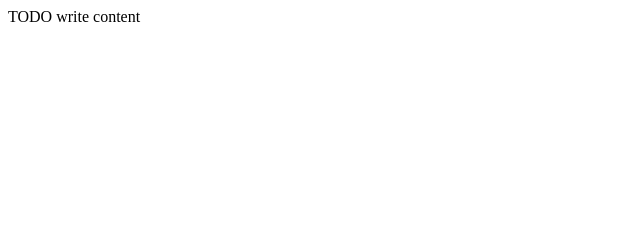
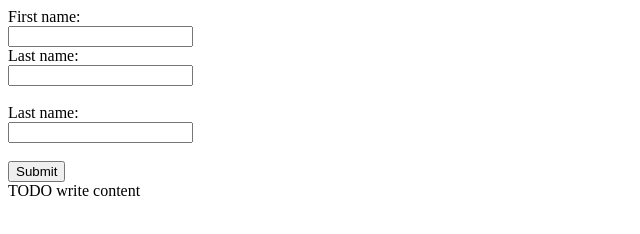
Before and after one commit to gagansodhi/githubmcc, a plain HTML site: page index.html in a window 1280 px wide. Shown: the whole page, without its empty margins (0-640 px from the left). Drawn offline with Linux system fonts and the light colour scheme.

Commit message:
Update index.html

```diff
--- a/index.html
+++ b/index.html
@@ -8,6 +8,15 @@ Click nbfs://nbhost/SystemFileSystem/Templates/JSP_Servlet/Html.html to edit thi
         <title>TODO supply a title</title>
         <meta charset="UTF-8">
         <meta name="viewport" content="width=device-width, initial-scale=1.0">
+        <form>
+  <label for="fname">First name:</label><br>
+  <input type="text" id="fname" name="fname"><br>
+  <label for="lname">Last name:</label><br>
+  <input type="text" id="lname" name="lname"><br><br>
+ <label for="lname">Last name:</label><br>
+  <input type="text" id="lname" name="lname"><br><br>
+<input type="submit" value="Submit">
+</form>
     </head>
     <body>
         <div>TODO write content</div>
```
